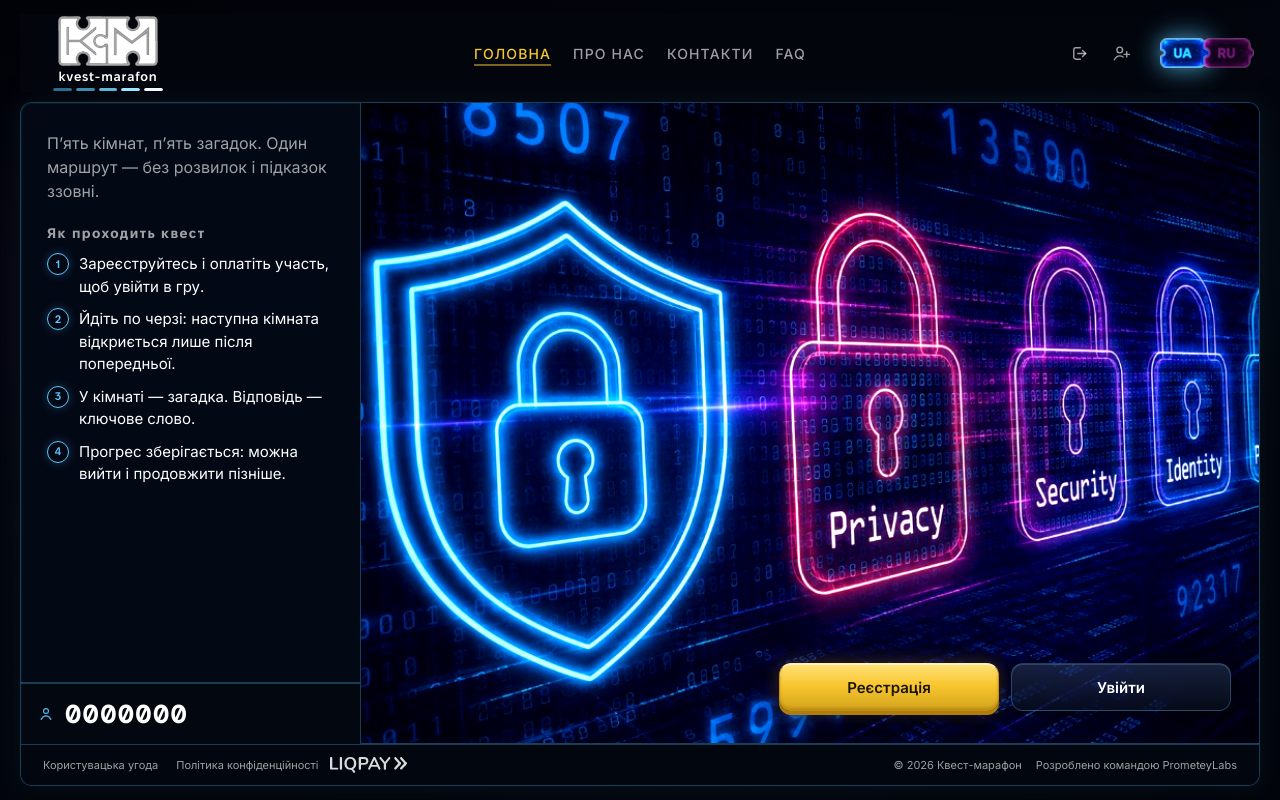
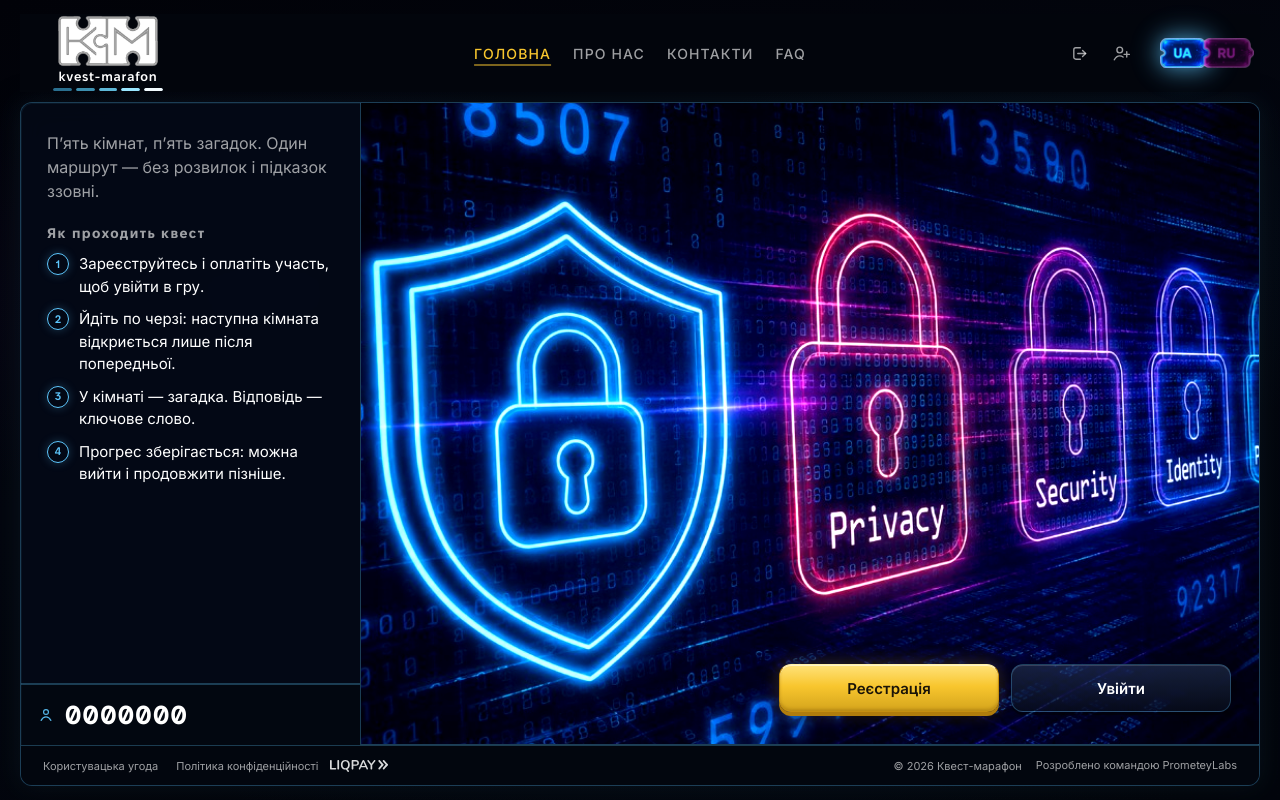
Before and after one commit to prometeylabsanna-lgtm/questmarathon, a Django app: page / in a window 1280 px wide. Run offline with Django 5.2, Linux system fonts and the light colour scheme; data comes from the database, SQL or seed files in the repository; data that the repository does not hold is empty.

Commit message:
12 пікселів іконка

```diff
--- a/static/css/style2.css
+++ b/static/css/style2.css
@@ -104,9 +104,8 @@
 .qm-footer__liqpay-img {
   display: block;
   width: auto;
-  height: 16px;
+  height: 12px;
   min-height: 12px;
-  max-height: 16px;
 }
 .qm-footer__copy { color: var(--qm-muted); }
 
@@ -169,11 +168,6 @@ a.qm-footer__credit:focus-visible {
   .qm-footer__privacy-row {
     width: 100%;
     gap: 10px;
-  }
-
-  .qm-footer__liqpay-img {
-    height: 14px;
-    max-height: 14px;
   }
 
   .qm-footer__meta {
--- a/templates/base.html
+++ b/templates/base.html
@@ -20,7 +20,7 @@
   {% endif %}
   <link rel="stylesheet" href="{% static 'css/fonts.css' %}?v=16">
   <link rel="stylesheet" href="{% static 'css/style.css' %}?v=16">
-  <link rel="stylesheet" href="{% static 'css/style2.css' %}?v=17">
+  <link rel="stylesheet" href="{% static 'css/style2.css' %}?v=18">
   <link rel="stylesheet" href="{% static 'css/style2-quest.css' %}?v=16">
   <link rel="stylesheet" href="{% static 'css/style-glass.css' %}?v=16">
   {% block extra_head %}{% endblock %}
--- a/templates/partials/footer.html
+++ b/templates/partials/footer.html
@@ -9,8 +9,8 @@
           class="qm-footer__liqpay-img"
           src="{% static 'images/partners/logo-liqpay-mono.svg' %}"
           alt=""
-          width="77"
-          height="16"
+          width="58"
+          height="12"
           decoding="async"
         >
       </span>
```
